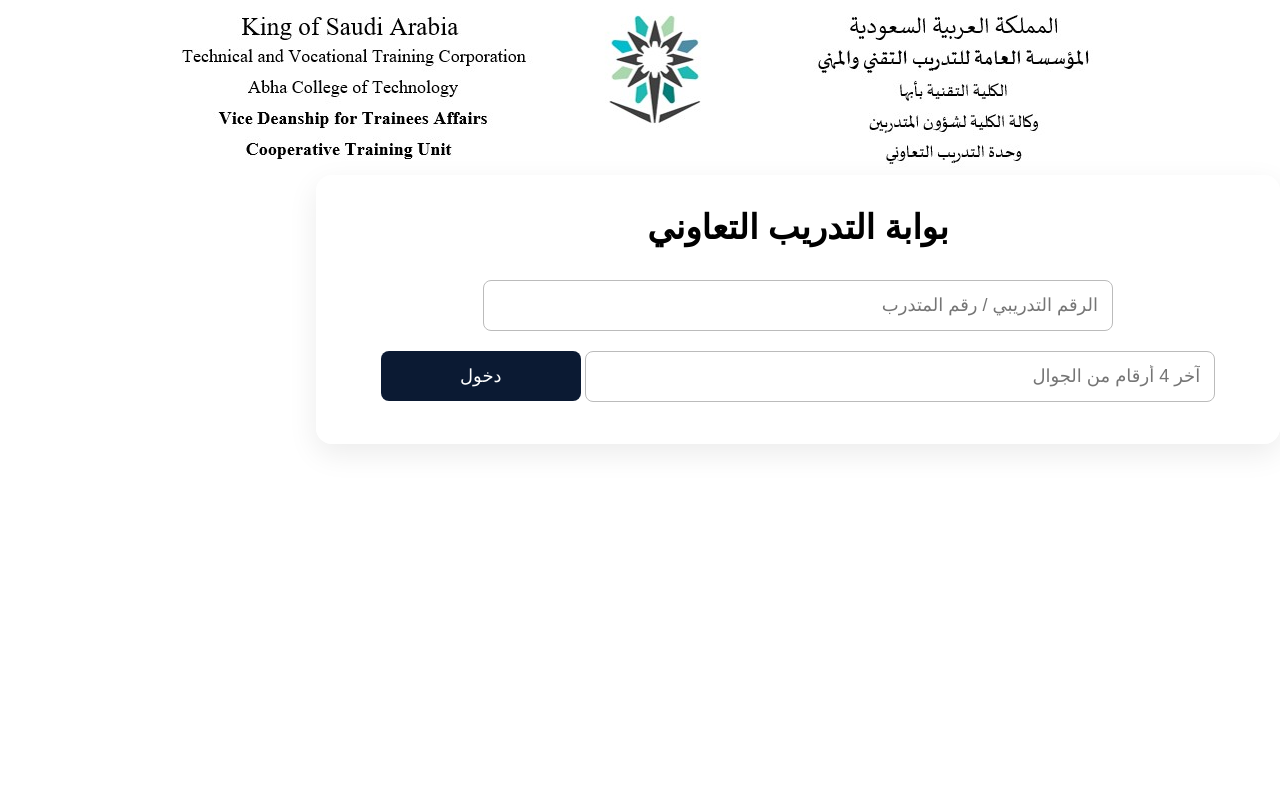
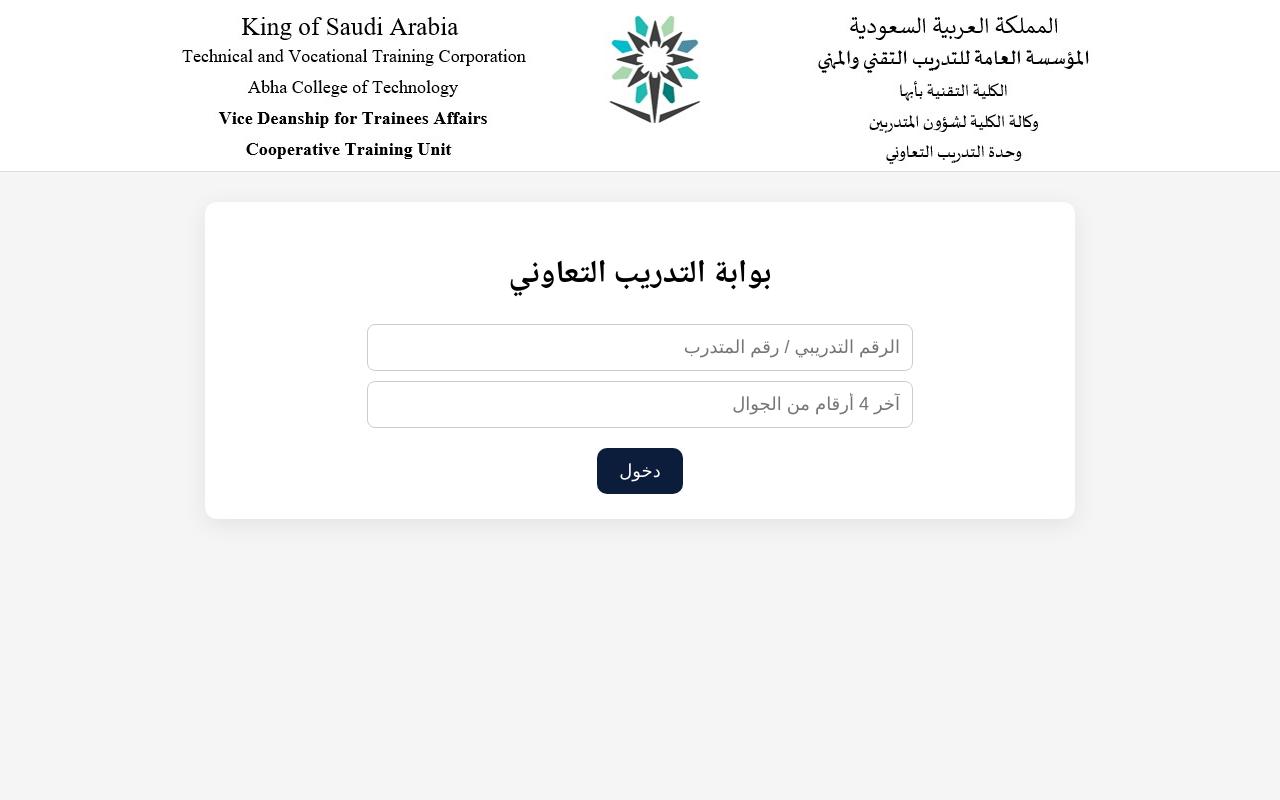
Before and after one commit to ctabha/coop-training, a Flask app: page / in a window 1280 px wide. Run offline with Flask 3, Linux system fonts and the light colour scheme.

Commit message:
Update style.css

```diff
--- a/static/style.css
+++ b/static/style.css
@@ -1,104 +1,59 @@
 body {
+  font-family: "Noto Naskh Arabic", Arial, sans-serif;
   margin: 0;
-  font-family: Arial, sans-serif;
-  direction: rtl;
-  text-align: center;
-  background: #ffffff;
 }
 
-.page {
+.page-bg {
   min-height: 100vh;
-  position: relative;
-  display: flex;
-  align-items: center;
-  justify-content: center;
+  background: #f5f5f5;
 }
 
-.page::before {
-  content: "";
-  position: fixed;
-  inset: 0;
-  background: url("/static/header.jpg") no-repeat center center;
-  background-size: contain;
-  opacity: 0.12;           /* شفافية الخلفية */
-  pointer-events: none;
-  z-index: 0;
+.site-header {
+  width: 100%;
+  background: #fff;
+  border-bottom: 1px solid #ddd;
+  text-align: center;
+}
+
+.site-header img {
+  max-width: 100%;
+  height: auto;
+  display: block;
+  margin: 0 auto;
 }
 
 .card {
-  position: relative;
-  z-index: 1;
-  width: min(900px, 92vw);
-  background: rgba(255, 255, 255, 0.92);
-  border-radius: 16px;
-  padding: 32px;
-  box-shadow: 0 10px 30px rgba(0,0,0,0.08);
+  width: min(820px, 92%);
+  margin: 30px auto;
+  background: white;
+  padding: 25px;
+  border-radius: 12px;
+  box-shadow: 0 6px 25px rgba(0,0,0,0.08);
+  text-align: center;
 }
 
-h1 {
-  margin-top: 0;
-  font-size: 34px;
+input, select {
+  width: min(520px, 90%);
+  padding: 12px;
+  margin: 10px auto;
+  display: block;
+  border: 1px solid #ccc;
+  border-radius: 8px;
+  font-size: 18px;
 }
 
-input, select, button {
-  width: min(600px, 90%);
-  padding: 14px;
-  margin: 10px 0;
+button, .btn {
+  display: inline-block;
+  padding: 12px 22px;
+  border-radius: 10px;
+  border: none;
+  background: #0b1d3a;
+  color: #fff;
   font-size: 18px;
-  border-radius: 8px;
-  border: 1px solid #bbb;
+  cursor: pointer;
+  text-decoration: none;
+  margin-top: 10px;
 }
 
-button {
-  cursor: pointer;
-  background: #0b1a33;
-  color: white;
-  border: none;
-  width: 200px;
-}
-
-button:hover {
-  opacity: 0.9;
-}
-
-.error {
-  color: #c40000;
-  margin-top: 10px;
-  font-size: 16px;
-  white-space: pre-line;
-}
-
-.success {
-  color: #0a7a2f;
-  margin-top: 10px;
-  font-size: 16px;
-  white-space: pre-line;
-}
-<!doctype html>
-<html lang="ar" dir="rtl">
-<head>
-<meta charset="utf-8">
-<title>بوابة التدريب التعاوني</title>
-</head>
-<body style="font-family:Tahoma; direction:rtl; text-align:center;">
-
-<h2>بوابة التدريب التعاوني</h2>
-
-{% if error %}
-<p style="color:red;">{{ error }}</p>
-{% endif %}
-
-{% if not trainee %}
-<form method="POST">
-<input name="trainee_id" placeholder="رقم المتدرب"><br><br>
-<input name="phone4" placeholder="آخر 4 أرقام من الجوال"><br><br>
-<button type="submit">دخول</button>
-</form>
-{% else %}
-<p>تم الدخول بنجاح</p>
-<p>اسم المتدرب: {{ trainee["اسم المتدرب"] }}</p>
-<p>رقم المتدرب: {{ trainee["رقم المتدرب"] }}</p>
-{% endif %}
-
-</body>
-</html>
+.error { color: #c00; margin-top: 10px; }
+.success { color: #0a7a2f; margin-top: 10px; }
```
